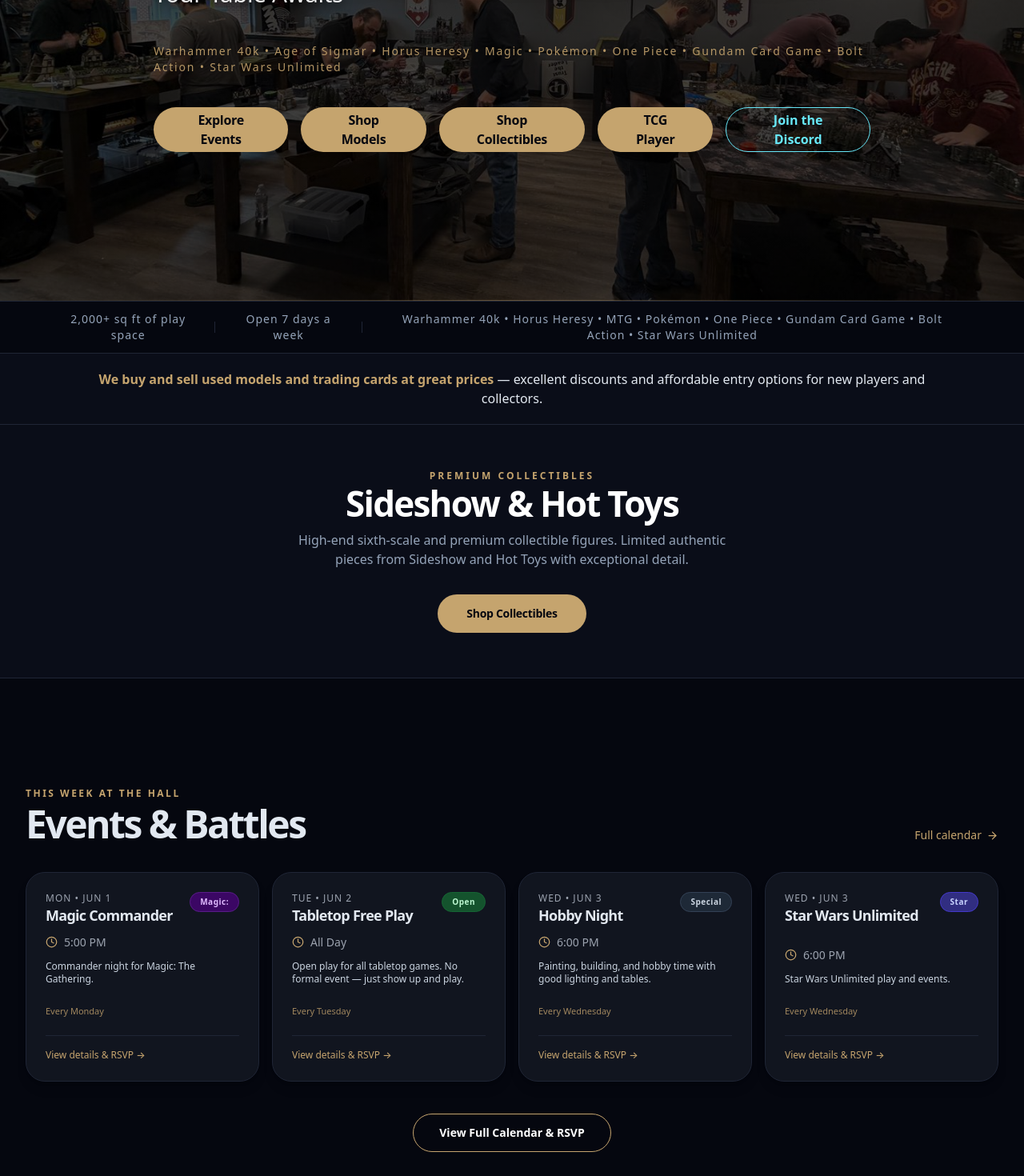
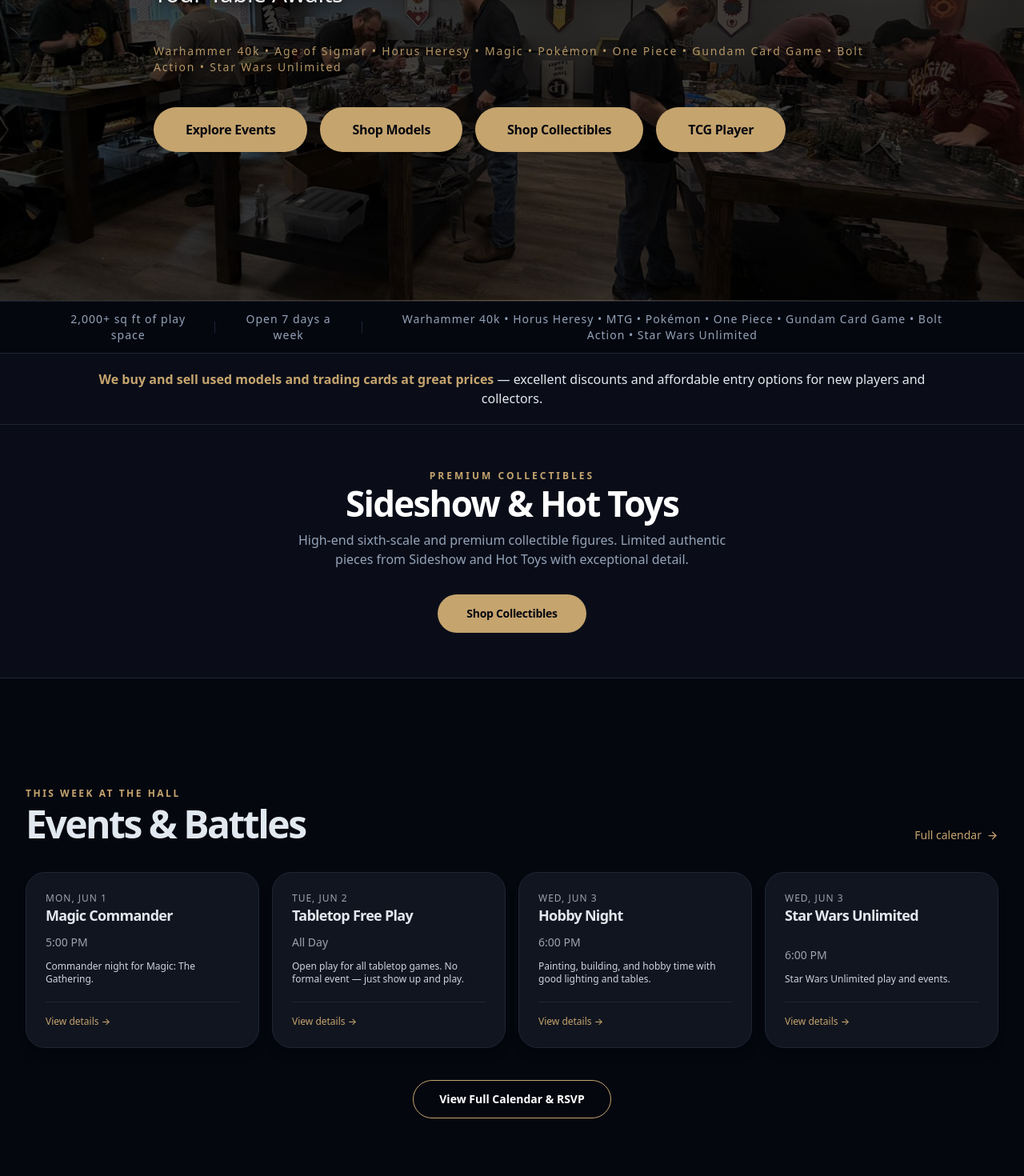
Before and after one commit to fenrisgamingllc-cmd/fenris-gaming-site, a Next.js app: page / in a window 1280 px wide. Shown: the part 440-1910 px from the top of the page at 80% size. Built offline with nearby package versions, Linux system fonts and the light colour scheme.

Commit message:
Fix hero buttons and restore 4 gold pill buttons

```diff
--- a/app/admin/page.tsx
+++ b/app/admin/page.tsx
@@ -499,7 +499,7 @@
             <div className="mb-8 flex items-center justify-between">
               <div>
                 <h2 className="text-3xl font-semibold tracking-tighter">Hero Buttons</h2>
-                <p className="text-[#94a3b8] mt-1">Calls-to-action shown in the homepage hero. (Currently 5 official buttons including TCG Player)</p>
+                <p className="text-[#94a3b8] mt-1">Calls-to-action shown in the homepage hero. These 4 buttons are controlled here (order is enforced).</p>
               </div>
               <div className="flex items-center gap-2">
                 <button onClick={addHeroButton} className="btn-primary flex items-center gap-2 px-5 h-10 text-sm">
@@ -577,7 +577,7 @@
             </div>
 
             <p className="mt-6 text-xs text-[#64748b]">
-              There are currently 5 official buttons (including TCG Player). You can add more or delete any. The first button is treated as internal (uses Next.js Link). The others open in new tabs.
+              The 4 core buttons above are always shown on the homepage in this order. You can edit their labels and URLs. Extra buttons you add will appear after them.
             </p>
           </div>
         )}
@@ -858,7 +858,7 @@
             </div>
 
             <p className="mt-8 text-xs text-[#64748b]">
-              These events are stored locally. A future update can connect this data to the public Events page and homepage preview.
+              These events power the "This Week at the Hall" section on the homepage. The full public calendar is still on the old system (sync coming soon).
             </p>
           </div>
         )}
--- a/app/page.tsx
+++ b/app/page.tsx
@@ -22,10 +22,59 @@
   // Dynamic site content from admin dashboard (localStorage)
   const { content: siteContent } = useSiteContent();
 
-  // Show the next 4 upcoming events, sorted by date
-  const upcomingEvents = [...events]
-    .sort((a, b) => a.date.localeCompare(b.date))
-    .slice(0, 4);
+  // Generate upcoming events from admin-managed data (preferred)
+  const upcomingEventsFromAdmin = React.useMemo(() => {
+    const now = new Date();
+    const twoWeeksFromNow = new Date(now.getTime() + 14 * 24 * 60 * 60 * 1000);
+
+    const results: Array<{
+      id: string;
+      title: string;
+      date: string;
+      time: string;
+      description: string;
+      price?: string;
+      isRecurring?: boolean;
+    }> = [];
+
+    siteContent.events.forEach((ev) => {
+      if (ev.isRecurring && typeof ev.dayOfWeek === 'number') {
+        // Calculate next occurrence
+        const daysUntil = (ev.dayOfWeek - now.getDay() + 7) % 7 || 7;
+        const nextDate = new Date(now);
+        nextDate.setDate(now.getDate() + daysUntil);
+
+        if (nextDate <= twoWeeksFromNow) {
+          results.push({
+            id: ev.id,
+            title: ev.title,
+            date: nextDate.toISOString().split('T')[0],
+            time: ev.time,
+            description: ev.description,
+            price: ev.price,
+            isRecurring: true,
+          });
+        }
+      } else if (!ev.isRecurring && ev.date) {
+        const eventDate = new Date(ev.date);
+        if (eventDate >= now && eventDate <= twoWeeksFromNow) {
+          results.push({
+            id: ev.id,
+            title: ev.title,
+            date: ev.date,
+            time: ev.time,
+            description: ev.description,
+            price: ev.price,
+            isRecurring: false,
+          });
+        }
+      }
+    });
+
+    return results
+      .sort((a, b) => a.date.localeCompare(b.date))
+      .slice(0, 4);
+  }, [siteContent.events]);
 
   // Dynamic gallery from admin dashboard (falls back to defaults in lib/content)
   const communityPhotos = siteContent.homepageGallery;
@@ -121,7 +170,7 @@
                 textShadow: '0 4px 20px rgba(0,0,0,0.9), 0 12px 40px rgba(0,0,0,0.75)'
               }}
             >
-              {siteContent.hero.headline}
+              {siteContent.hero.headline || 'Fenris Gaming Hall'}
             </motion.h1>
 
             {/* Elegant Tagline */}
@@ -132,7 +181,7 @@
               className="text-[1.35rem] sm:text-[1.65rem] lg:text-[1.85rem] text-white/95 tracking-[-0.4px] mb-10 font-medium"
               style={{ textShadow: '0 3px 12px rgba(0,0,0,0.85)' }}
             >
-              {siteContent.hero.tagline}
+              {siteContent.hero.tagline || 'Your Table Awaits'}
             </motion.p>
 
             {/* Game Systems Line */}
@@ -140,21 +189,21 @@
               Warhammer 40k • Age of Sigmar • Horus Heresy • Magic • Pokémon • One Piece • Gundam Card Game • Bolt Action • Star Wars Unlimited
             </div>
 
-            {/* Large, Bold, High-Contrast CTAs — driven by admin dashboard */}
+            {/* Large, Bold, High-Contrast CTAs — controlled from Admin Dashboard */}
             <motion.div
               initial={{ opacity: 0, y: 20 }}
               animate={{ opacity: 1, y: 0 }}
               transition={{ duration: 0.6, delay: 0.25 }}
               className="flex flex-col sm:flex-row items-start gap-4"
             >
-              {siteContent.heroButtons.map((btn) =>
+              {siteContent.heroButtons.map((btn) => (
                 btn.isExternal ? (
                   <a
                     key={btn.id}
                     href={btn.url}
                     target="_blank"
                     rel="noopener noreferrer"
-                    className={btn.label === 'Join the Discord' ? 'btn-discord px-10 h-14 text-base' : 'btn-primary px-10 h-14 text-base'}
+                    className="btn-primary px-10 h-14 text-base"
                   >
                     {btn.label}
                   </a>
@@ -167,7 +216,7 @@
                     {btn.label}
                   </Link>
                 )
-              )}
+              ))}
             </motion.div>
           </div>
         </div>
@@ -246,9 +295,58 @@
         </div>
 
         <div className="grid grid-cols-1 md:grid-cols-2 lg:grid-cols-4 gap-4">
-          {upcomingEvents.map((event) => (
-            <EventCard key={event.id} event={event} onClick={openEvent} />
-          ))}
+          {upcomingEventsFromAdmin.length > 0 ? (
+            upcomingEventsFromAdmin.map((event) => (
+              <div
+                key={event.id}
+                onClick={() => {
+                  // Simple modal for now using admin data
+                  setSelectedEvent({
+                    id: parseInt(event.id.slice(-6), 36) || 999,
+                    title: event.title,
+                    date: event.date,
+                    time: event.time,
+                    description: event.description,
+                    price: event.price,
+                    category: 'other' as any,
+                    recurring: event.isRecurring ? 'Recurring weekly' : undefined,
+                  } as any);
+                  setIsModalOpen(true);
+                }}
+                className="card group cursor-pointer rounded-3xl p-6 flex flex-col h-full"
+              >
+                <div className="mb-3">
+                  <div className="text-xs uppercase tracking-[1px] text-[#9ca3af] font-medium">
+                    {new Date(event.date).toLocaleDateString('en-US', { weekday: 'short', month: 'short', day: 'numeric' })}
+                  </div>
+                  <h3 className="font-semibold text-lg leading-tight mt-0.5 group-hover:text-[#c5a46e] transition-colors pr-2">
+                    {event.title}
+                  </h3>
+                </div>
+
+                <div className="mt-auto space-y-2 text-sm text-[#9ca3af]">
+                  <div className="flex items-center gap-2">
+                    <span>{event.time}</span>
+                  </div>
+                  <p className="line-clamp-2 text-xs pt-1 text-[#cbd5e1]">
+                    {event.description}
+                  </p>
+                  {event.price && (
+                    <div className="text-xs pt-1">{event.price}</div>
+                  )}
+                </div>
+
+                <div className="mt-5 pt-4 border-t border-[#1f2535] text-xs text-[#c5a46e] font-medium group-hover:text-white transition-colors">
+                  View details →
+                </div>
+              </div>
+            ))
+          ) : (
+            // Fallback to old system if no admin events yet
+            events.slice(0, 4).map((event) => (
+              <EventCard key={event.id} event={event} onClick={openEvent} />
+            ))
+          )}
         </div>
 
         <div className="text-center mt-10">
--- a/lib/content.ts
+++ b/lib/content.ts
@@ -70,12 +70,6 @@
       id: 'btn-4',
       label: 'TCG Player',
       url: 'https://fenrisgamingllc.tcgplayerpro.com/',
-      isExternal: true,
-    },
-    {
-      id: 'btn-5',
-      label: 'Join the Discord',
-      url: 'https://discord.gg/AGnfaCStVA',
       isExternal: true,
     },
   ],
@@ -160,18 +154,25 @@
       ...parsed,
       hero: { ...getDefaultContent().hero, ...parsed.hero },
       heroButtons: (() => {
-        const savedButtons = parsed.heroButtons;
-        if (!savedButtons || savedButtons.length === 0) {
-          return getDefaultContent().heroButtons;
+        const savedButtons = parsed.heroButtons || [];
+        const defaults = getDefaultContent().heroButtons; // canonical order + core buttons
+
+        if (savedButtons.length === 0) {
+          return defaults;
         }
 
-        const defaultButtons = getDefaultContent().heroButtons;
-        const savedIds = new Set(savedButtons.map((b: any) => b.id));
+        const savedMap = new Map(savedButtons.map((b: any) => [b.id, b]));
 
-        // Inject any newly added default buttons (e.g. "TCG Player") that the saved data doesn't have yet
-        const missingDefaults = defaultButtons.filter(db => !savedIds.has(db.id));
+        // Build final list based on defaults order.
+        // Use saved version (for label/url edits) if it exists, otherwise default.
+        // This ensures the 4 buttons always appear in the correct order.
+        const final = defaults.map(def => savedMap.get(def.id) || def);
 
-        return [...savedButtons, ...missingDefaults];
+        // Preserve any extra user-added buttons (they will appear after the core 4)
+        const defaultIds = new Set(defaults.map(d => d.id));
+        const extras = savedButtons.filter((b: any) => !defaultIds.has(b.id));
+
+        return [...final, ...extras];
       })(),
       announcements: parsed.announcements ?? [],
       events: parsed.events?.length ? parsed.events : getDefaultContent().events,
```
